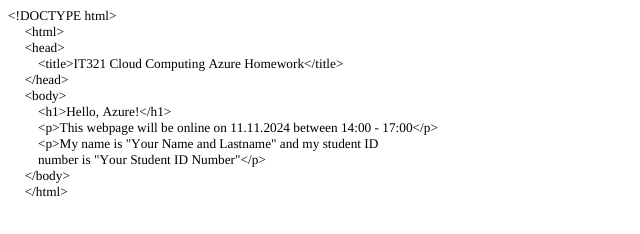
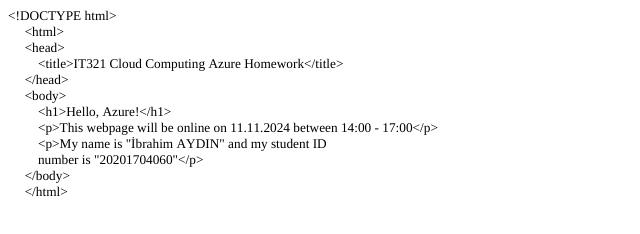
Before and after one commit to ibrahimaydinn/IT321-IbrahimAydin, a plain HTML site: page index.html in a window 1280 px wide. Shown: the whole page, without its empty margins (0-640 px from the left). Drawn offline with Linux system fonts and the light colour scheme.

Commit message:
Update index.html

```diff
--- a/index.html
+++ b/index.html
@@ -20,8 +20,8 @@
 <p class="p1"><span class="s1"><span class="Apple-converted-space">     </span>&lt;body&gt;</span></p>
 <p class="p1"><span class="s1"><span class="Apple-converted-space">         </span>&lt;h1&gt;Hello, Azure!&lt;/h1&gt;</span></p>
 <p class="p1"><span class="s1"><span class="Apple-converted-space">         </span>&lt;p&gt;This webpage will be online on 11.11.2024 between 14:00 - 17:00&lt;/p&gt;</span></p>
-<p class="p1"><span class="s1"><span class="Apple-converted-space">         </span>&lt;p&gt;My name is "Your Name and Lastname" and my student ID</span></p>
-<p class="p1"><span class="s1"><span class="Apple-converted-space">         </span>number is "Your Student ID Number"&lt;/p&gt;</span></p>
+<p class="p1"><span class="s1"><span class="Apple-converted-space">         </span>&lt;p&gt;My name is "İbrahim AYDIN" and my student ID</span></p>
+<p class="p1"><span class="s1"><span class="Apple-converted-space">         </span>number is "20201704060"&lt;/p&gt;</span></p>
 <p class="p1"><span class="s1"><span class="Apple-converted-space">     </span>&lt;/body&gt;</span></p>
 <p class="p1"><span class="s1"><span class="Apple-converted-space">     </span>&lt;/html&gt;</span></p>
 </body>
```
